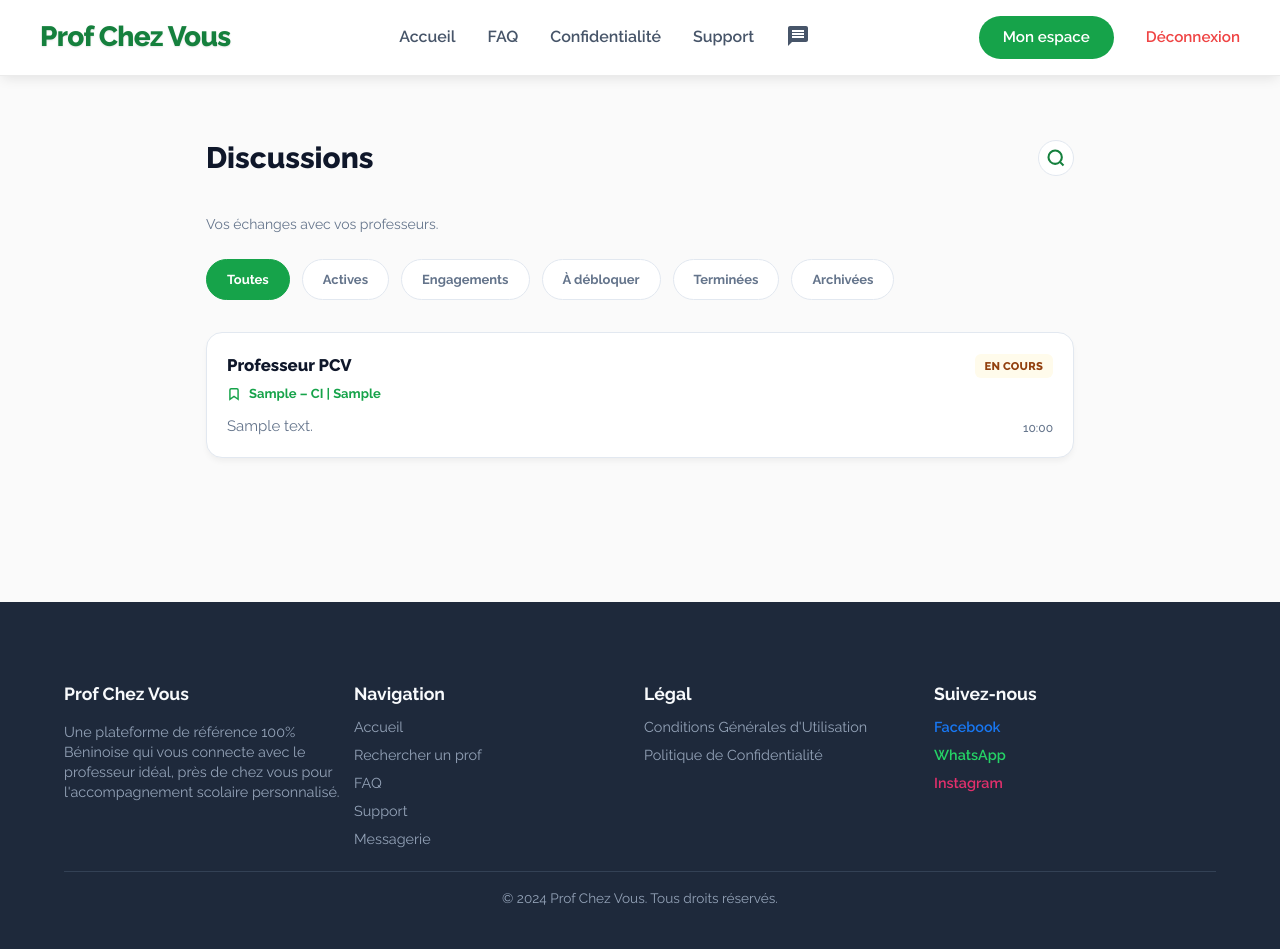
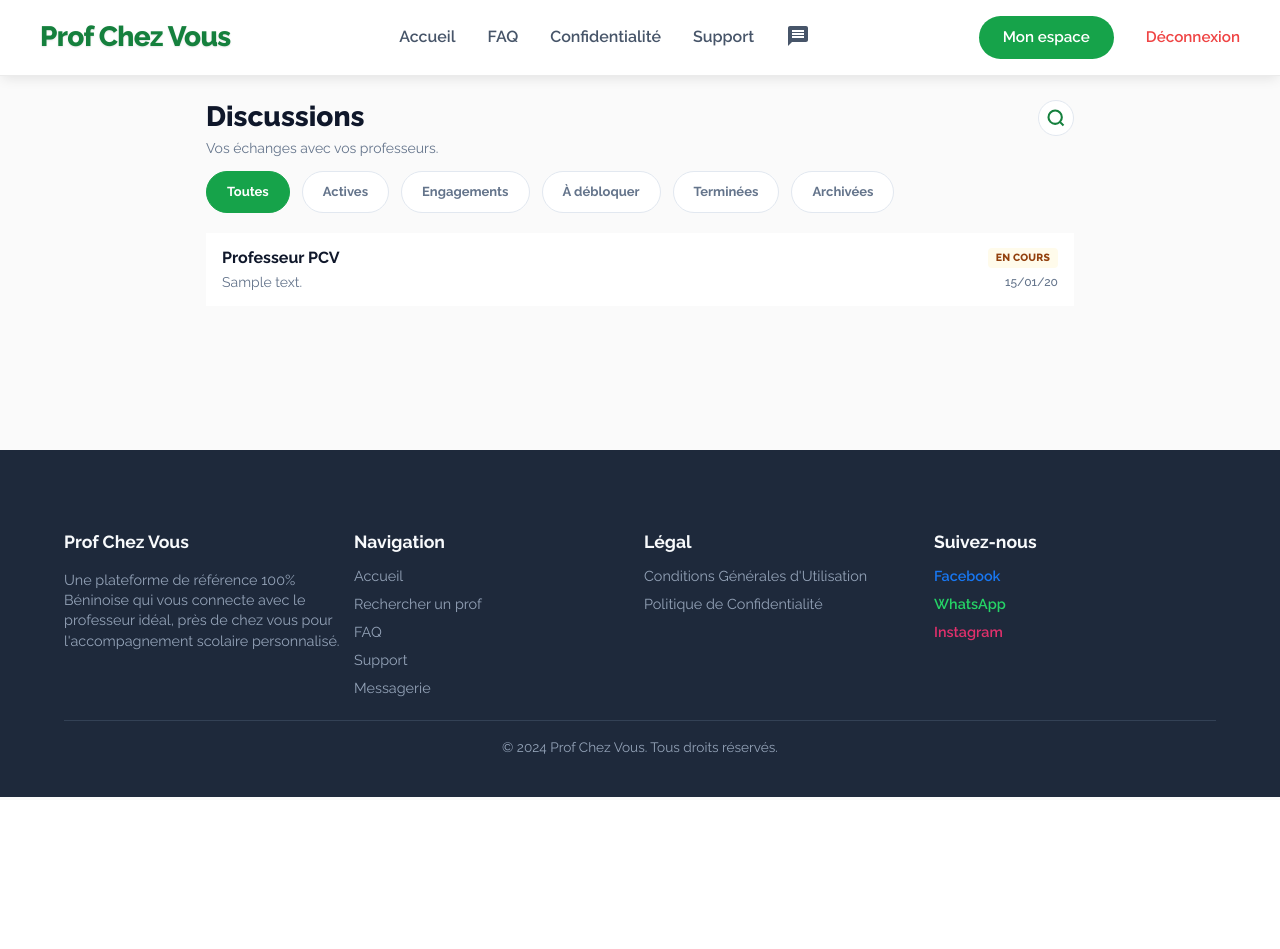
Before and after one commit to teddywillis222-jpg/pcv-django, a Django app: page /messagerie/ in a window 1280 px wide. After the commit the page ends 797 px from the top, so only its background shows below. Run offline with Django 5.2, Linux system fonts and the light colour scheme; a user stored in the database is signed in; tables that the repository leaves empty hold one stand-in row (values such as "Sample post"); data that the repository does not hold is empty; some libraries are stand-ins or nearby versions.

Commit message:
truc fait

```diff
--- a/core/static/core/css/messagerie.css
+++ b/core/static/core/css/messagerie.css
@@ -19,35 +19,38 @@
 .msg-container {
     max-width: 900px;
     margin: 0 auto;
-    padding: 1.5rem 1rem 6rem;
+    padding: 0.5rem 1rem 6rem; /* Réduit drastiquement le padding top */
 }
 
 /* Header & Search */
 .msg-header {
-    margin-bottom: 1.5rem;
+    margin-bottom: 0.75rem; /* Réduit de 1.5rem à 0.75rem */
 }
 
 .msg-header-top {
     display: flex;
     justify-content: space-between;
     align-items: center;
-    margin-bottom: 0.5rem;
+    margin-bottom: 0.15rem; /* Réduit de 0.5rem à 0.15rem */
 }
 
 .msg-header h1 {
-    font-size: 1.85rem;
+    font-size: 1.75rem;
     font-weight: 800;
     color: var(--msg-text);
+    margin: 0;
+    line-height: 1.1;
 }
 
 .msg-header p {
     font-size: 0.875rem;
     color: var(--msg-text-muted);
+    margin: 0; /* Ajouté pour supprimer la marge par défaut */
 }
 
 .search-bar {
     position: relative;
-    margin: 1rem 0;
+    margin: 0.5rem 0; /* Réduit de 1rem à 0.5rem */
 }
 
 .search-input {
@@ -81,7 +84,7 @@
     display: flex;
     align-items: center;
     gap: 0.75rem;
-    margin-bottom: 1.5rem;
+    margin-bottom: 0.75rem; /* Réduit de 1.5rem à 0.75rem */
     overflow-x: auto;
     padding-bottom: 0.5rem;
     scrollbar-width: none;
@@ -124,47 +127,57 @@
 .msg-list {
     display: flex;
     flex-direction: column;
-    gap: 0.875rem;
+    gap: 0.15rem; /* Espace minimal entre les cartes pour un effet "liste continue" */
 }
 
 .conv-card {
     background: white;
-    border: 1px solid var(--msg-border);
-    border-radius: 16px;
-    padding: 1.25rem;
+    border-bottom: 1px solid var(--msg-border);
+    padding: 0.85rem 1rem;
     text-decoration: none;
     color: inherit;
     transition: all 0.2s;
     position: relative;
     display: block;
-    box-shadow: var(--msg-shadow);
 }
 
-.conv-card:active {
-    transform: scale(0.98);
-    background: #fafafa;
+.conv-card:last-child {
+    border-bottom: none;
 }
 
-.card-top {
+.conv-card:hover {
+    background: #f9fafb;
+}
+
+.conv-card.unread {
+    background: #f0fdf4;
+}
+
+.card-header {
     display: flex;
     justify-content: space-between;
     align-items: center;
-    margin-bottom: 0.35rem;
+    margin-bottom: 0.15rem;
 }
 
 .conv-name {
-    font-size: 1.05rem;
-    font-weight: 800;
+    font-size: 1rem;
+    font-weight: 700;
     color: var(--msg-text);
+    flex: 1;
+    white-space: nowrap;
+    overflow: hidden;
+    text-overflow: ellipsis;
 }
 
 .conv-badge {
-    font-size: 0.7rem;
+    font-size: 0.65rem;
     font-weight: 800;
     text-transform: uppercase;
-    padding: 0.25rem 0.625rem;
-    border-radius: 6px;
+    padding: 0.15rem 0.5rem;
+    border-radius: 4px;
     letter-spacing: 0.02em;
+    margin-left: 0.5rem;
 }
 
 .statut-active { background: #f0fdf4; color: #166534; }
@@ -173,45 +186,33 @@
 .statut-finished { background: #f1f5f9; color: #475569; }
 .statut-default { background: #f8fafc; color: #64748b; }
 
-.conv-context {
-    display: flex;
-    align-items: center;
-    gap: 0.5rem;
-    font-size: 0.8125rem;
-    color: var(--msg-accent);
-    font-weight: 700;
-    margin-bottom: 0.75rem;
-}
-
-.conv-preview {
+.card-body {
     display: flex;
     justify-content: space-between;
-    align-items: flex-end;
+    align-items: center;
     gap: 1rem;
 }
 
 .preview-text {
     flex: 1;
-    font-size: 0.9375rem;
+    font-size: 0.875rem;
     color: var(--msg-text-muted);
-    display: -webkit-box;
-    -webkit-line-clamp: 1;
-    -webkit-box-orient: vertical;
+    white-space: nowrap;
     overflow: hidden;
+    text-overflow: ellipsis;
     line-height: 1.4;
 }
 
 .preview-text.blocked {
     color: var(--msg-blocked);
     font-weight: 600;
-    font-style: italic;
 }
 
-.conv-meta {
+.card-meta {
     display: flex;
-    flex-direction: column;
-    align-items: flex-end;
-    gap: 0.35rem;
+    align-items: center;
+    gap: 0.5rem;
+    flex-shrink: 0;
 }
 
 .msg-time {
@@ -220,18 +221,15 @@
     font-weight: 500;
 }
 
-.unread-badge {
+.unread-dot {
+    width: 8px;
+    height: 8px;
     background: var(--msg-accent);
-    color: white;
-    font-size: 0.7rem;
-    font-weight: 800;
-    min-width: 18px;
-    height: 18px;
-    border-radius: 9px;
-    display: flex;
-    align-items: center;
-    justify-content: center;
-    padding: 0 5px;
+    border-radius: 50%;
+}
+
+.msg-type-icon {
+    margin-right: 2px;
 }
 
 /* Empty State */
--- a/core/views.py
+++ b/core/views.py
@@ -188,6 +188,7 @@ def messagerie(request):
         'ROLE_PROF': Role.ROLE_PROF,
         'ROLE_PARENT': Role.ROLE_PARENT,
         'ROLE_APPRENANT': Role.ROLE_APPRENANT,
+        'today': timezone.now().date(),
     }
 
     return render(request, "core/messagerie.html", context)
@@ -1324,7 +1325,12 @@ def api_send_message(request, conversation_id):
         )
 
         # Mettre à jour la conversation
-        conversation.dernier_message_texte = texte if texte else "Fichier joint"
+        if fichier:
+            is_image = fichier.content_type.startswith('image/')
+            prefix = "📷 Photo" if is_image else "📄 Fichier"
+            conversation.dernier_message_texte = f"{prefix} {texte}" if texte else prefix
+        else:
+            conversation.dernier_message_texte = texte
         conversation.dernier_message_date = message.date_envoi
         conversation.dernier_message_auteur = request.user
 
--- a/templates/core/components/engagement_card_parent.html
+++ b/templates/core/components/engagement_card_parent.html
@@ -49,9 +49,9 @@
 
             <div class="options-menu" style="display: none; position: absolute; bottom: 3.5rem; right: 0; background: white; border-radius: 16px; box-shadow: 0 10px 25px rgba(0,0,0,0.15); z-index: 100; width: 220px; border: 1px solid #f1f5f9; overflow: hidden;">
                 <!-- Messagerie -->
-                {% if eng.conversation_id and eng.statut_general != 'EN_ATTENTE' and eng.statut_general != 'REFUSE' %}
-                <a href="{% url 'messagerie' %}?conv_id={{ eng.conversation.id }}" class="menu-item" style="display: block; padding: 0.85rem 1rem; color: var(--text-dark); text-decoration: none; font-size: 0.9rem; font-weight: 600; border-bottom: 1px solid #f1f5f9;">
-                    💬 Rejoindre la messagerie
+                {% if eng.conversation and eng.statut_general != 'EN_ATTENTE' and eng.statut_general != 'REFUSE' %}
+                <a href="{% url 'conversation_detail' eng.conversation.id %}" class="menu-item" style="display: block; padding: 0.85rem 1rem; color: var(--text-dark); text-decoration: none; font-size: 0.9rem; font-weight: 600; border-bottom: 1px solid #f1f5f9;">
+                    💬 Rejoindre la conversation
                 </a>
                 {% endif %}
 
--- a/templates/core/messagerie.html
+++ b/templates/core/messagerie.html
@@ -25,7 +25,6 @@
                 Vos échanges avec vos professeurs.
             {% endif %}
         </p>
-
         <form method="GET" class="search-bar" id="searchBar" {% if not search_query %}style="display: none;"{% endif %}>
             <input type="hidden" name="tab" value="{{ current_tab }}">
             <div class="search-icon">
@@ -48,45 +47,49 @@
     <!-- Zone C: Liste des conversations -->
     <div class="msg-list">
         {% for conv in conversations %}
-        <a href="{% url 'conversation_detail' conv.obj.id %}" class="conv-card">
-            <!-- Ligne 1: Nom + Statut -->
-            <div class="card-top">
+        <a href="{% url 'conversation_detail' conv.obj.id %}" class="conv-card {% if conv.has_unread %}unread{% endif %}">
+            <!-- Ligne 1: Nom + Badge Statut -->
+            <div class="card-header">
                 <span class="conv-name">{{ conv.display_name }}</span>
+                {% if conv.statut_label != "Discussion" %}
                 <span class="conv-badge {{ conv.statut_class }}">{{ conv.statut_label }}</span>
-            </div>
-
-            <!-- Ligne 2: Contexte Scolaire -->
-            <div class="conv-context">
-                {% if conv.engagement %}
-                    <svg width="14" height="14" viewBox="0 0 24 24" fill="none" stroke="currentColor" stroke-width="2.5"><path d="M19 21l-7-5-7 5V5a2 2 0 0 1 2-2h10a2 2 0 0 1 2 2z"></path></svg>
-                    {{ conv.engagement.matiere }} – {{ conv.engagement.get_classe_display }}
-                    | {{ conv.engagement.localisation_option }}
-                {% else %}
-                    <svg width="14" height="14" viewBox="0 0 24 24" fill="none" stroke="currentColor" stroke-width="2.5"><circle cx="12" cy="12" r="10"></circle><path d="M12 16v-4"></path><path d="M12 8h.01"></path></svg>
-                    Discussion libre
                 {% endif %}
             </div>
 
-            <!-- Ligne 3 & 4: Message / Blocage & Date -->
-            <div class="conv-preview">
+            <!-- Ligne 2: Message + Date -->
+            <div class="card-body">
                 <div class="preview-text {% if conv.is_blocked %}blocked{% endif %}">
                     {% if conv.is_blocked %}
-                        <svg width="14" height="14" viewBox="0 0 24 24" fill="none" stroke="currentColor" stroke-width="2.5" style="vertical-align: middle; margin-right: 4px;"><rect x="3" y="11" width="18" height="11" rx="2" ry="2"></rect><path d="M7 11V7a5 5 0 0 1 10 0v4"></path></svg>
-                        Message en attente – Paiement requis
+                        <span class="blocked-icon">🔒</span> Message en attente – Paiement requis
                     {% else %}
-                        {{ conv.obj.dernier_message_texte|default:"Aucun message" }}
+                        {% if "📷 Photo" in conv.obj.dernier_message_texte %}
+                            <span class="msg-type-icon">📷</span> Photo
+                        {% elif "📄 Fichier" in conv.obj.dernier_message_texte %}
+                            <span class="msg-type-icon">📄</span> Fichier
+                        {% elif "Fichier joint" in conv.obj.dernier_message_texte %}
+                            <span class="msg-type-icon">📎</span> Fichier
+                        {% endif %}
+
+                        {% if conv.obj.dernier_message_texte %}
+                            {{ conv.obj.dernier_message_texte|default:""|truncatechars:40 }}
+                        {% else %}
+                            <span style="font-style: italic; opacity: 0.6;">Aucun message</span>
+                        {% endif %}
                     {% endif %}
                 </div>
 
-                <!-- Ligne 5 & 6: Métadonnées -->
-                <div class="conv-meta">
+                <div class="card-meta">
                     <span class="msg-time">
                         {% if conv.obj.dernier_message_date %}
-                            {{ conv.obj.dernier_message_date|date:"H:i" }}
+                            {% if conv.obj.dernier_message_date.date == today %}
+                                {{ conv.obj.dernier_message_date|date:"H:i" }}
+                            {% else %}
+                                {{ conv.obj.dernier_message_date|date:"d/m/y" }}
+                            {% endif %}
                         {% endif %}
                     </span>
                     {% if conv.has_unread %}
-                        <span class="unread-badge">!</span>
+                        <span class="unread-dot"></span>
                     {% endif %}
                 </div>
             </div>
```
